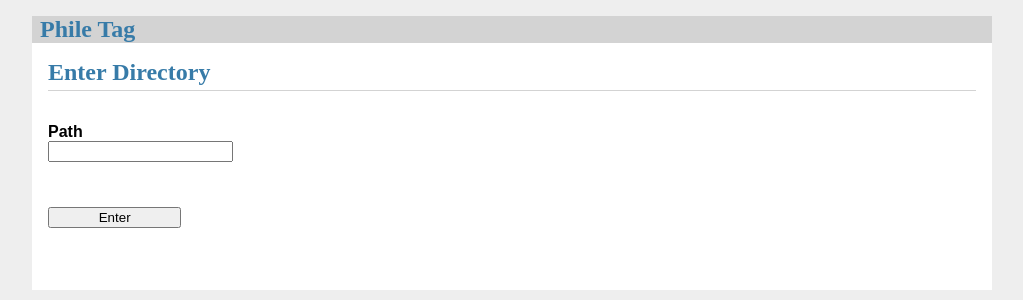
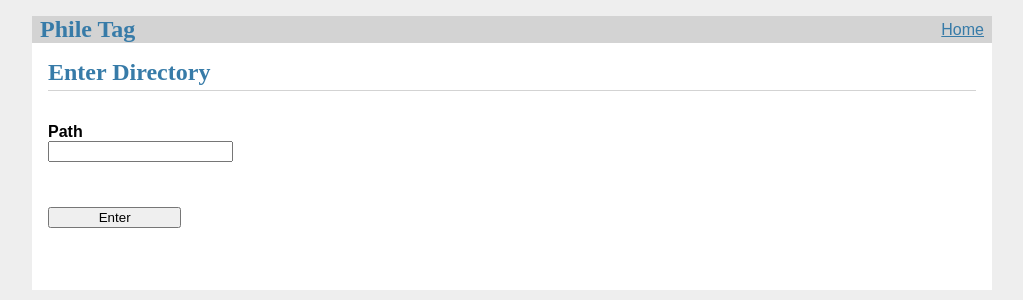
Before and after one commit to jjsutula/phile-tag, a Flask app: page / in a window 1280 px wide. Shown: the top 300 px of the page, without its empty margins (128-1151 px from the left). Run offline with Flask 2, Linux system fonts and the light colour scheme.

Commit message:
Add navbar at the top

```diff
--- a/phileTag/templates/base.html
+++ b/phileTag/templates/base.html
@@ -3,6 +3,9 @@
 <link rel="stylesheet" href="{{ url_for('static', filename='style.css') }}">
 <nav>
   <h1>Phile Tag</h1>
+  <div>
+    <a href="/">Home</a>
+</div>
 </nav>
 <section class="content">
   <header>
```
